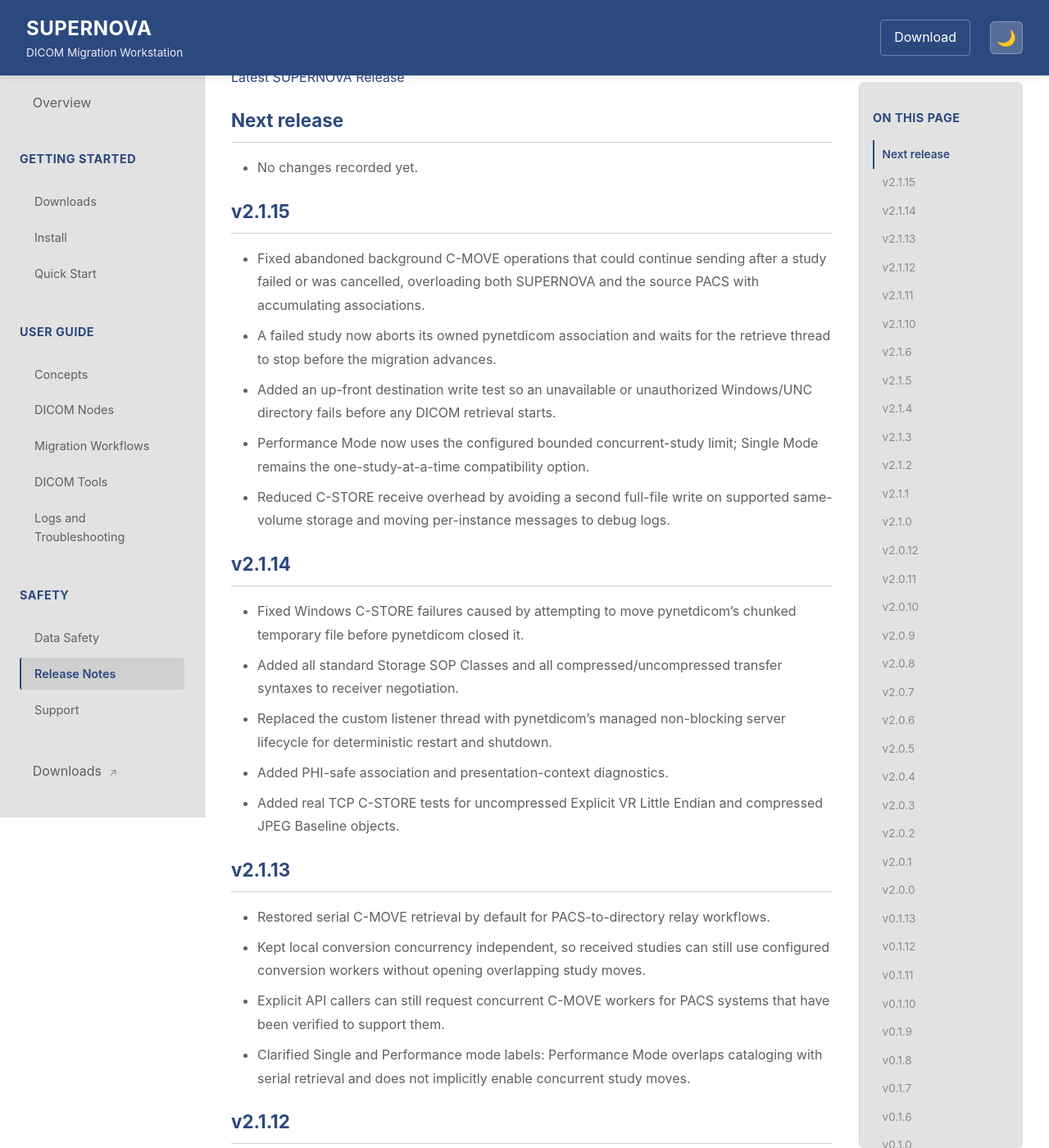
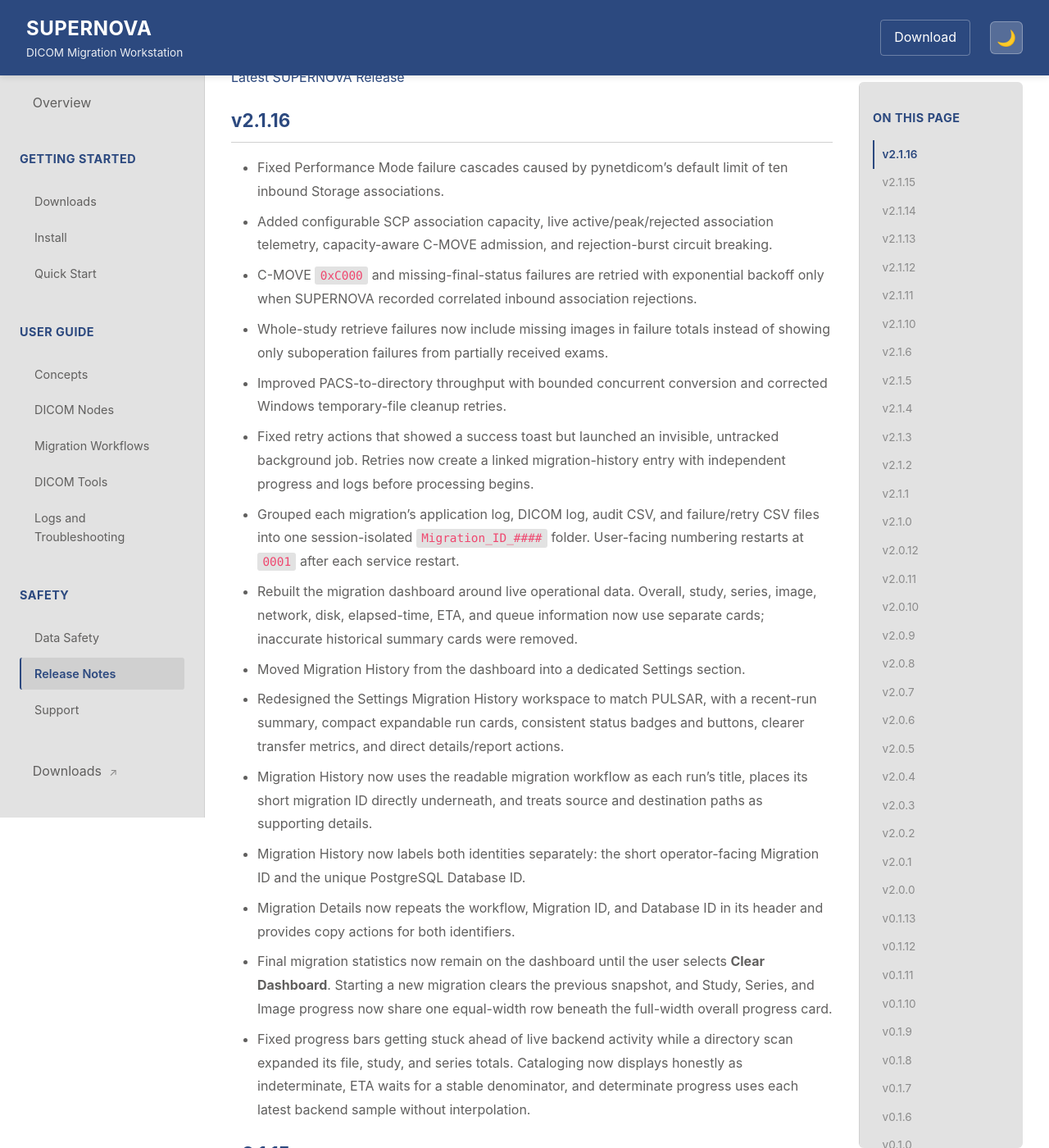
Before and after one commit to JayDubb85/SUPERNOVA-Releases, a Jekyll site: the page built from docs/release-notes.md, in a window 1280 px wide and 1400 px high, scrolled down 233 px. Shown: the whole window at 82% size. Built offline with Jekyll 4.4.1, drawn with Linux system fonts in a browser that asks for light colours.

Commit message:
Update public documentation

```diff
--- a/docs/release-notes.md
+++ b/docs/release-notes.md
@@ -10,9 +10,48 @@ Public release downloads are available on GitHub:
 
 [Latest SUPERNOVA Release](https://github.com/JayDubb85/SUPERNOVA-Releases/releases/latest)
 
-## Next release
+## v2.1.16
 
-- No changes recorded yet.
+- Fixed Performance Mode failure cascades caused by pynetdicom's default limit
+  of ten inbound Storage associations.
+- Added configurable SCP association capacity, live active/peak/rejected
+  association telemetry, capacity-aware C-MOVE admission, and rejection-burst
+  circuit breaking.
+- C-MOVE `0xC000` and missing-final-status failures are retried with exponential
+  backoff only when SUPERNOVA recorded correlated inbound association
+  rejections.
+- Whole-study retrieve failures now include missing images in failure totals
+  instead of showing only suboperation failures from partially received exams.
+- Improved PACS-to-directory throughput with bounded concurrent conversion and
+  corrected Windows temporary-file cleanup retries.
+- Fixed retry actions that showed a success toast but launched an invisible,
+  untracked background job. Retries now create a linked migration-history entry
+  with independent progress and logs before processing begins.
+- Grouped each migration's application log, DICOM log, audit CSV, and
+  failure/retry CSV files into one session-isolated `Migration_ID_####` folder.
+  User-facing numbering restarts at `0001` after each service restart.
+- Rebuilt the migration dashboard around live operational data. Overall,
+  study, series, image, network, disk, elapsed-time, ETA, and queue information
+  now use separate cards; inaccurate historical summary cards were removed.
+- Moved Migration History from the dashboard into a dedicated Settings section.
+- Redesigned the Settings Migration History workspace to match PULSAR, with a
+  recent-run summary, compact expandable run cards, consistent status badges
+  and buttons, clearer transfer metrics, and direct details/report actions.
+- Migration History now uses the readable migration workflow as each run's
+  title, places its short migration ID directly underneath, and treats source
+  and destination paths as supporting details.
+- Migration History now labels both identities separately: the short
+  operator-facing Migration ID and the unique PostgreSQL Database ID.
+- Migration Details now repeats the workflow, Migration ID, and Database ID in
+  its header and provides copy actions for both identifiers.
+- Final migration statistics now remain on the dashboard until the user selects
+  **Clear Dashboard**. Starting a new migration clears the previous snapshot,
+  and Study, Series, and Image progress now share one equal-width row beneath
+  the full-width overall progress card.
+- Fixed progress bars getting stuck ahead of live backend activity while a
+  directory scan expanded its file, study, and series totals. Cataloging now
+  displays honestly as indeterminate, ETA waits for a stable denominator, and
+  determinate progress uses each latest backend sample without interpolation.
 
 ## v2.1.15
 
```
Also changed, not shown: docs/migration-workflows.md (+17 -0 lines), docs/quick-start.md (+2 -1 lines).
